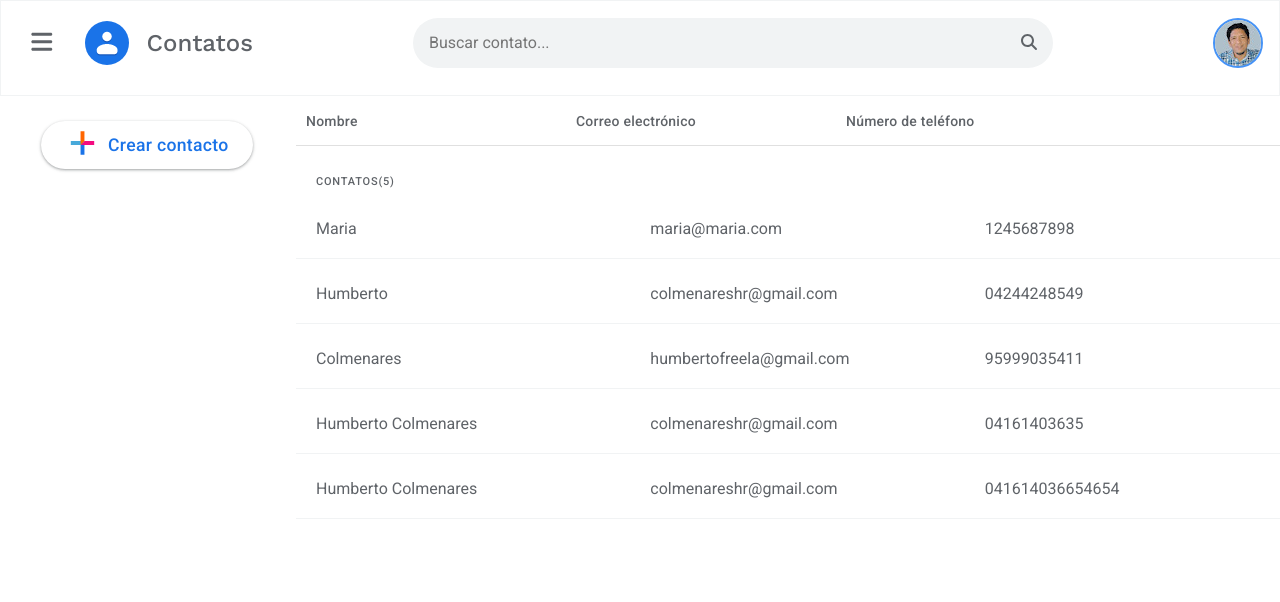
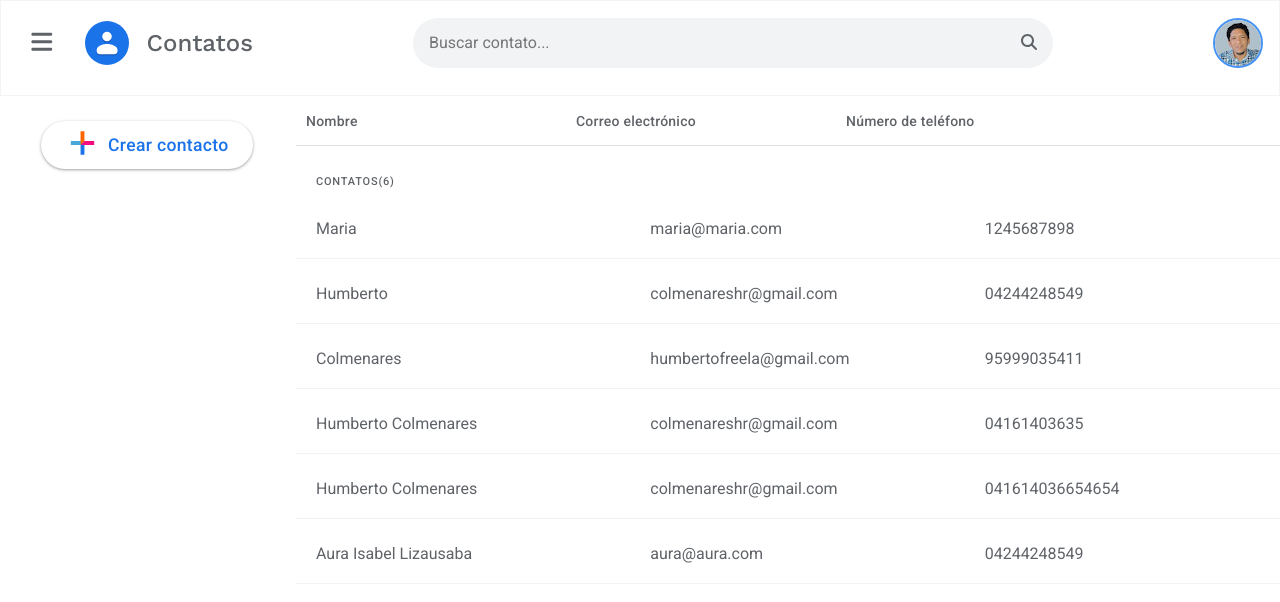
Before and after one commit to colmenareshr/ReactAgendaContatos, a React (Vite) app: page / in a window 1280 px wide. Shown: the top 602 px of the page. Built offline with nearby package versions, Linux system fonts and the light colour scheme; data requests are answered from the project's data file; the HTML template or start-up script is replaced by a standard one.

Commit message:
Agregando funcionalidad al buscador

```diff
--- a/db.json
+++ b/db.json
@@ -29,6 +29,12 @@
       "email": "colmenareshr@gmail.com",
       "telefone": "041614036654654",
       "id": 24
+    },
+    {
+      "nome": "Aura Isabel Lizausaba",
+      "email": "aura@aura.com",
+      "telefone": "04244248549",
+      "id": 25
     }
   ]
 }
--- a/src/App.jsx
+++ b/src/App.jsx
@@ -13,13 +13,16 @@ function App() {
   const [telefones, setTelefones] = useState('');
   const [showModal, setShowModal] = useState(false);
   const [isUpdate, setIsUpdate] = useState();
-  const [search, setSearch]= useState('');
+  const [search, setSearch] = useState('');
+
+  //FIN HOOKS
 
   /*AGREGAR VENTANA MODAL CREAR*/
   const handleShowModal = () => {
     setShowModal(!showModal);
   };
   /*FIN VENTANA */
+
   /* API INICIO | MÉTODO GET */
   useEffect(() => {
     fetch('http://localhost:3000/contatos')
@@ -31,6 +34,9 @@ function App() {
         console.log(err.message);
       });
   });
+
+  // FIN GET
+
   /*MÉTODO POST | AGREGAR CONTACTO */
   const addContacts = async (nomes, emails, telefones) => {
     await fetch('http://localhost:3000/contatos', {
@@ -55,6 +61,8 @@ function App() {
         console.log(err.message);
       });
   };
+  // FIN POST
+
   /*METODO DELETE | ELIMINAR CONTACTO */
   const deleteContact = async (id) => {
     await fetch(`http://localhost:3000/contatos/${id}`, {
@@ -72,7 +80,8 @@ function App() {
     });
   };
 
-  /* API FIN */
+  /* FIN DELETE  */
+
   /* FUNCIONAMIENTO DEL FORMULARIO */
   const handleSubmit = (e) => {
     e.preventDefault();
@@ -115,12 +124,21 @@ function App() {
       setShowModal(false);
     }
   };
+  // FIN EDITAR CONTACTOS
 
   //BUSCADOR
 
   const handleSearch = (e) => {
-    console.log("FUNCIONA", e);
-  }
+    setSearch(e.target.value);
+    console.log(e.target);
+  };
+
+  let results = !search
+    ? contacts
+    : contacts.filter((data) =>
+        data.nome.toLowerCase().includes(search.toLocaleLowerCase())
+      );
+  //FIN BUSCADOR
 
   return (
     <div className='App'>
@@ -140,10 +158,10 @@ function App() {
           </div>
           <div className='contatos_title'>
             Contatos
-            <span>({contacts.length})</span>
+            <span>({results.length})</span>
           </div>
           <div className='contatos_wraper'>
-            {contacts.map(function (contato) {
+            {results.map(function (contato) {
               return (
                 <Contatos
                   key={contato.id}
```
